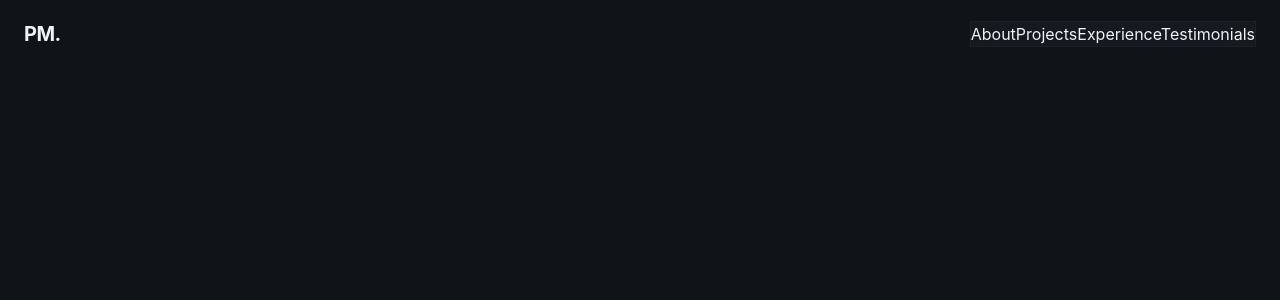
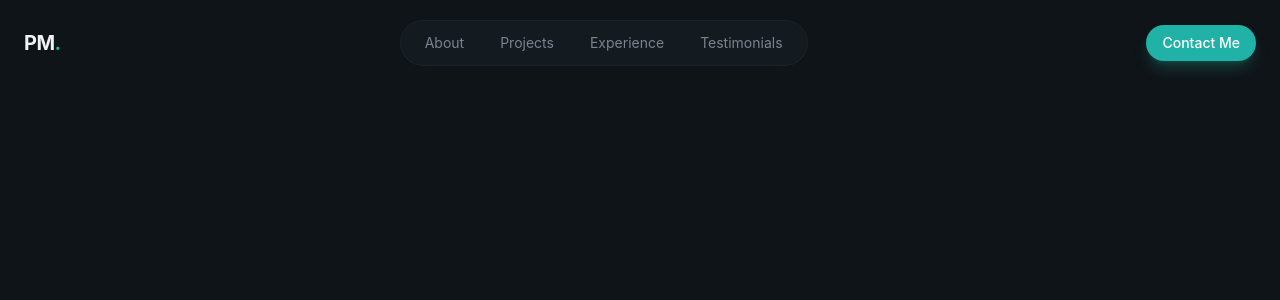
Before and after one commit to NamHoang211205/personal_portfolio, a React app: page / in a window 1280 px wide. Shown: the top 300 px of the page. Built offline with nearby package versions, Linux system fonts and the light colour scheme; the HTML template or start-up script is replaced by a standard one.

Commit message:
feat: Navbar Button

```diff
--- a/package.json
+++ b/package.json
@@ -11,6 +11,7 @@
   },
   "dependencies": {
     "@tailwindcss/vite": "^4.1.18",
+    "lucide-react": "^0.563.0",
     "react": "^19.2.0",
     "react-dom": "^19.2.0",
     "tailwindcss": "^4.1.18"
--- /dev/null
+++ b/src/components/Button.jsx
@@ -0,0 +1,22 @@
+import React from 'react'
+
+export const Button = ({className, size = "default", children}) => {
+  const baseClasses =
+    "relative overflow-hidden rounded-full font-medium focus:outline-none focus-visible:ring-2 focus-visible:ring-primary bg-primary text-primary-foreground hover:bg-primary/90 shadow-lg shadow-primary/25";
+
+  const sizeClasses = {
+    sm: "px-4 py-2 text-sm",
+    default: "px-6 py-3 text-base",
+    lg: "px-8 py-4 text-lg",
+  };
+  const classes = `${baseClasses} ${sizeClasses[size] } ${className || ""}`;
+  return (
+    <button className={classes}>
+      <span className='relative flex items-center justify-center gap-2'>
+        {children}
+      </span>
+    </button>
+  )
+}
+
+export default Button
--- a/src/index.css
+++ b/src/index.css
@@ -1,6 +1,6 @@
 @import "tailwindcss";
 
-:root {
+@theme {
   --color-background: #0f1418;
   --color-foreground: #f0f2f5;
 
@@ -57,13 +57,11 @@
   }
 
   .glow-text {
-    text-shadow: 0 0 30px
-      color-mix(in srgb, var(--color-primary) 50%, transparent);
+    text-shadow: 0 0 30px color-mix(in srgb, var(--color-primary) 50%, transparent);
   }
 
   .glow-border {
-    box-shadow: 0 0 20px
-        color-mix(in srgb, var(--color-primary) 20%, transparent),
+    box-shadow: 0 0 20px color-mix(in srgb, var(--color-primary) 20%, transparent),
       inset 0 0 20px color-mix(in srgb, var(--color-primary) 5%, transparent);
   }
 }
@@ -75,6 +73,7 @@
       transform: translateY(20px);
       filter: blur(10px);
     }
+
     to {
       opacity: 1;
       transform: translateY(0);
@@ -82,27 +81,38 @@
     }
   }
 
+  .animate-fade-in {
+    animation: fade-in 0.8s ease-out both;
+  }
+}
+
 @keyframes slow-drift {
+
   0%,
   100% {
     transform: translate(0, 0);
   }
+
   25% {
     transform: translate(20px, -30px);
   }
+
   50% {
     transform: translate(-15px, -20px);
   }
+
   75% {
     transform: translate(30px, 10px);
   }
 }
 
 @keyframes float {
+
   0%,
   100% {
     transform: translateY(0);
   }
+
   50% {
     transform: translateY(-10px);
   }
@@ -112,6 +122,7 @@
   0% {
     transform: translateX(0);
   }
+
   100% {
     transform: translateX(-50%);
   }
@@ -161,6 +172,7 @@
   0% {
     stroke-dashoffset: 400;
   }
+
   100% {
     stroke-dashoffset: -550;
   }
@@ -177,8 +189,6 @@
 }
 
 .timeline-glow {
-    box-shadow: 0 0 40px
-        color-mix(in srgb, var(--color-primary) 35%, transparent),
+  box-shadow: 0 0 40px color-mix(in srgb, var(--color-primary) 35%, transparent),
     0 0 80px color-mix(in srgb, var(--color-primary) 25%, transparent);
 }
-}
--- /dev/null
+++ b/src/layout/Navbar.jsx
@@ -0,0 +1,65 @@
+import React from 'react'
+import { Button } from '@/components/Button'
+import { Menu, X } from 'lucide-react'
+import { useState } from 'react'
+
+
+
+
+const navLinks = [
+  { href: "#about", title: "About" },
+  { href: "#projects", title: "Projects" },
+  { href: "#experience", title: "Experience" },
+  { href: "#testimonials", title: "Testimonials" },
+];
+
+export const Navbar = () => {
+  const [isMobileMenuOpen, setIsMobileMenuOpen] = useState(false);
+  return (
+    <header className='fixed top-0 left-0 right-0 bg-transparent py-5'>
+      <nav className='container mx-auto px-6 flex items-center justify-between'>
+        <a href="#" className='text-xl font-bold tracking-tight hover:text-primary'>
+          PM<span className='text-primary'>.</span>
+        </a>
+        {/* Desktop Navbar */}
+        <div className='flex items-center gap-10'>
+          <div className='glass rounded-full px-2 py-1 flex items-center gap-1'>
+            {navLinks.map((link, index) => (
+              <a key={index} href={link.href} className='px-4 py-2 text-sm text-muted-foreground hover:text-foreground rounded-full hover:bg-surface'>
+                {link.title}
+              </a>
+            ))}
+          </div>
+        </div>
+
+        {/* CTA Button */}
+        <div className='hidden md:block'>
+          <Button size="sm">Contact Me</Button>
+        </div>
+
+        {/* Mobile menu button */}
+        <button
+          className='md:hidden p-2 text-foreground cursor-pointer'
+          onClick={() => setIsMobileMenuOpen((prev) => !prev)}>
+          {isMobileMenuOpen ? <X size={24} /> : <Menu size={24} />}
+        </button>
+      </nav>
+
+      {/* Mobile menu */}
+      {isMobileMenuOpen && (
+        <div className='md:hidden glass-strong animate-fade-in '>
+          <div className='container mx-auto px-6 py-6 flex flex-col gap-4  '>
+            {navLinks.map((link, index) => (
+              <a key={index} href={link.href} className='text-lg text-muted-foreground hover:text-foreground py-2'>
+                {link.title}
+              </a>
+            ))}
+            <Button>Contact Me</Button>
+          </div>
+        </div>
+      )}
+    </header>
+  );
+}
+
+export default Navbar
--- a/src/layout/Navbar.tsx
+++ /dev/null
@@ -1,35 +0,0 @@
-import React from 'react'
-
-
-
-
-const navLinks = [
-  { href: "#about", title: "About" },
-  { href: "#projects", title: "Projects" },
-  { href: "#experience", title: "Experience" },
-  { href: "#testimonials", title: "Testimonials" },
-];
-
-export const Navbar = () => {
-  return (
-    <header className='fixed top-0 left-0 right-0 bg-transparent py-5'>
-      <nav className='container mx-auto px-6 flex items-center justify-between'>
-        <a href="#" className='text-xl font-bold tracking-tight hover:text-primary'>
-          PM<span className='text-primary'>.</span>
-        </a>
-        {/* Desktop Navbar */}
-        <div className='flex items-center gap-10'>
-          <div className='glass'>
-            {navLinks.map((link, index) => (
-              <a key={index} href={link.href}>
-                {link.title}
-              </a>
-            ))}
-          </div>
-        </div>
-      </nav>
-    </header>
-  );
-}
-
-export default Navbar
```
Also changed, not shown: src/sections/About.jsx (renamed from src/sections/About.tsx), src/sections/Contact.jsx (renamed from src/sections/Contact.tsx), src/sections/Experience.jsx (renamed from src/sections/Experience.tsx), src/sections/Hero.jsx (renamed from src/sections/Hero.tsx), src/sections/Project.jsx (renamed from src/sections/Project.tsx), src/sections/Testimonials.jsx (renamed from src/sections/Testimonials.tsx), 1 other file (tests, documents, lock files or other folders). Lines whose indentation alone changed are shown as unchanged.
